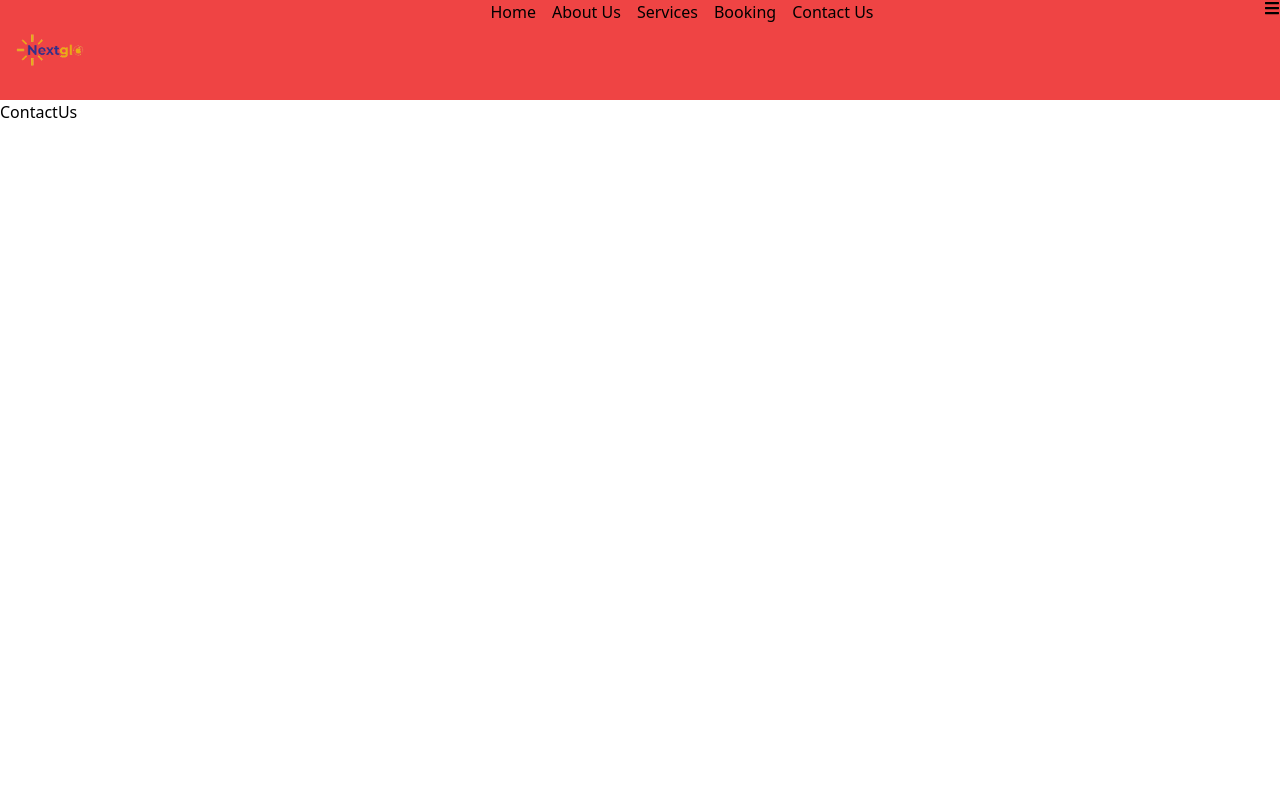
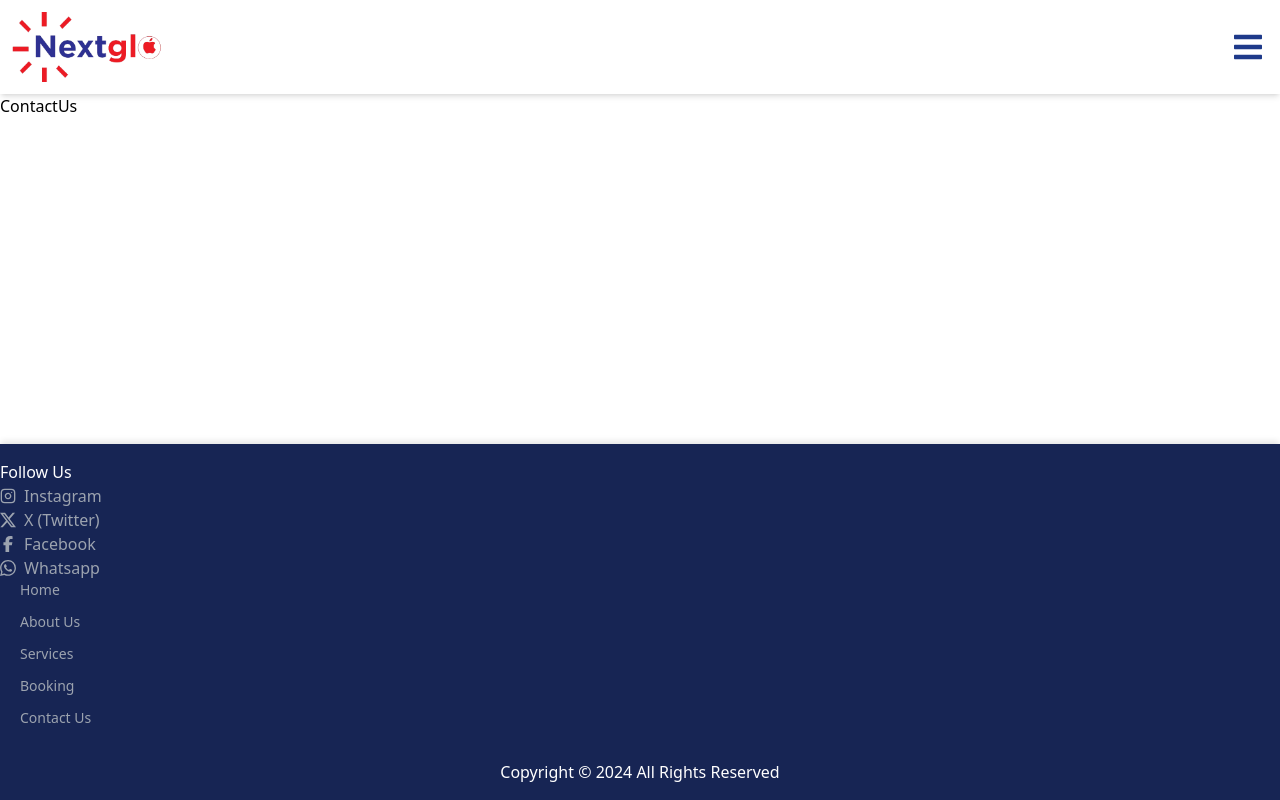
Before and after one commit to f90dErry/nextglo-repairs, a React (Vite) app: page /contact-us in a window 1280 px wide. Built offline with nearby package versions, Linux system fonts and the light colour scheme.

Commit message:
footer component setup

```diff
--- a/src/App.jsx
+++ b/src/App.jsx
@@ -5,6 +5,7 @@ import AboutUs from './pages/AboutUs'
 import Services from './pages/Services'
 import ContactUs from './pages/ContactUs'
 import Navbar from './components/Navbar'
+import Footer from './components/Footer'
 
 const App = () => {
   return (
@@ -18,6 +19,7 @@ const App = () => {
           <Route path='/booking' element={<Booking />} />
           <Route path='/contact-us' element={<ContactUs />} />
         </Routes>
+        <Footer />
       </Router>
     </>
   )
--- a/src/components/Footer.jsx
+++ b/src/components/Footer.jsx
@@ -0,0 +1,63 @@
+import { Link } from 'react-router-dom'
+import { BsTwitterX } from 'react-icons/bs'
+import { SiWhatsapp } from 'react-icons/si'
+import { FaFacebookF } from 'react-icons/fa6'
+import { FiInstagram } from 'react-icons/fi'
+
+const footerElements = [
+  { link: '/', linkName: 'Home' },
+  { link: '/about-us', linkName: 'About Us' },
+  { link: '/services', linkName: 'Services' },
+  { link: '/booking', linkName: 'Booking' },
+  { link: '/contact-us', linkName: 'Contact Us' },
+]
+
+const socialIcons = [
+  {
+    path: 'https://www.instagram.com/nextglostores/',
+    name: 'Instagram',
+    icon: <FiInstagram />,
+  },
+  { path: 'https://x.com/nextglo', name: 'X (Twitter)', icon: <BsTwitterX /> },
+  {
+    path: 'https://web.facebook.com/nextglo/?_rdc=1&_rdr',
+    name: 'Facebook',
+    icon: <FaFacebookF />,
+  },
+  {
+    path: 'https://www.instagram.com/nextglostores/',
+    name: 'Whatsapp',
+    icon: <SiWhatsapp />,
+  },
+]
+
+const Footer = () => {
+  const footerYear = new Date().getFullYear()
+  return (
+    <footer className='bg-blue-950 text-white bottom-0 fixed w-full py-4 font-sans shadow-[0_-4px_6px_-1px_rgba(0,0,0,0.1)] '>
+      <div className=''>
+        <p>Follow Us</p>
+        {socialIcons.map((item) => (
+          <Link
+            to={item.path}
+            className='flex items-center gap-2 text-gray-400'
+          >
+            {item.icon} {item.name}
+          </Link>
+        ))}
+      </div>
+
+      <div className='flex flex-col gap-3 text-gray-400 text-sm ml-5'>
+        {footerElements.map((item) => (
+          <Link to={item.link}>{item.linkName}</Link>
+        ))}
+      </div>
+
+      <div className='container mx-auto text-center mt-8 '>
+        <p>Copyright &copy; {footerYear} All Rights Reserved </p>
+      </div>
+    </footer>
+  )
+}
+
+export default Footer
--- a/src/components/Navbar.jsx
+++ b/src/components/Navbar.jsx
@@ -1,8 +1,13 @@
-import logo from '../assets/images/logo.png'
+import redlogo from '../assets/images/redlogo.png'
 import { Link } from 'react-router-dom'
 import { FaBars } from 'react-icons/fa'
+import { IoClose } from 'react-icons/io5'
+import { useState } from 'react'
 
 const Navbar = () => {
+  const [isMenuOpen, setIsMenuOpen] = useState(false)
+  const toogleMenu = () => setIsMenuOpen(!isMenuOpen)
+
   const navElements = [
     { link: '/', linkName: 'Home' },
     { link: '/about-us', linkName: 'About Us' },
@@ -12,26 +17,32 @@ const Navbar = () => {
   ]
 
   return (
-    <nav className='bg-red-500 flex justify-between'>
+    <nav className='shadow-md flex justify-between items-center p-3 relative'>
       <div className=''>
         <img
-          src={logo}
+          src={redlogo}
           alt='next-glo-logo'
-          width={100}
-          height={100}
-          className=''
+          className='h-[70px] w-[150px] object-cover'
         />
       </div>
 
-      <div className='space-x-4 flex justify-end'>
+      {isMenuOpen ? (
+        <div className='absolute flex flex-col gap-4 bg-blue-600 top-28 w-[400px] p-3 items-center'>
           {navElements.map((item) => (
             <Link key={item.link} to={item.link}>
               {item.linkName}
             </Link>
           ))}
         </div>
+      ) : null}
 
-      <FaBars />
+      <button onClick={toogleMenu}>
+        {isMenuOpen ? (
+          <IoClose className='w-10 h-8 text-blue-900 ' />
+        ) : (
+          <FaBars className='w-10 h-8 text-blue-900' />
+        )}
+      </button>
     </nav>
   )
 }
```
Also changed, not shown: src/assets/images/logo.png, src/assets/images/redlogo.png (added). Lines whose indentation alone changed are shown as unchanged.
